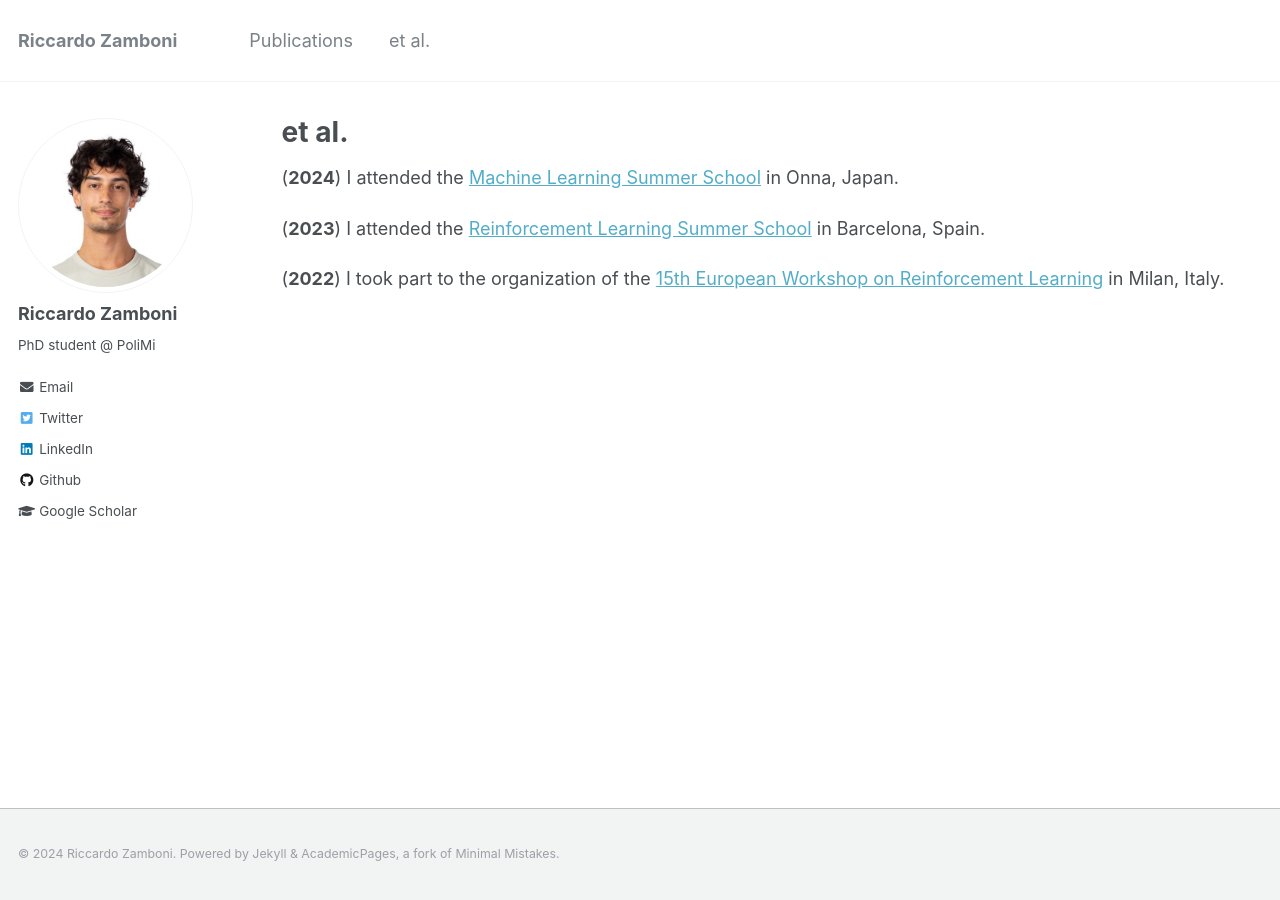
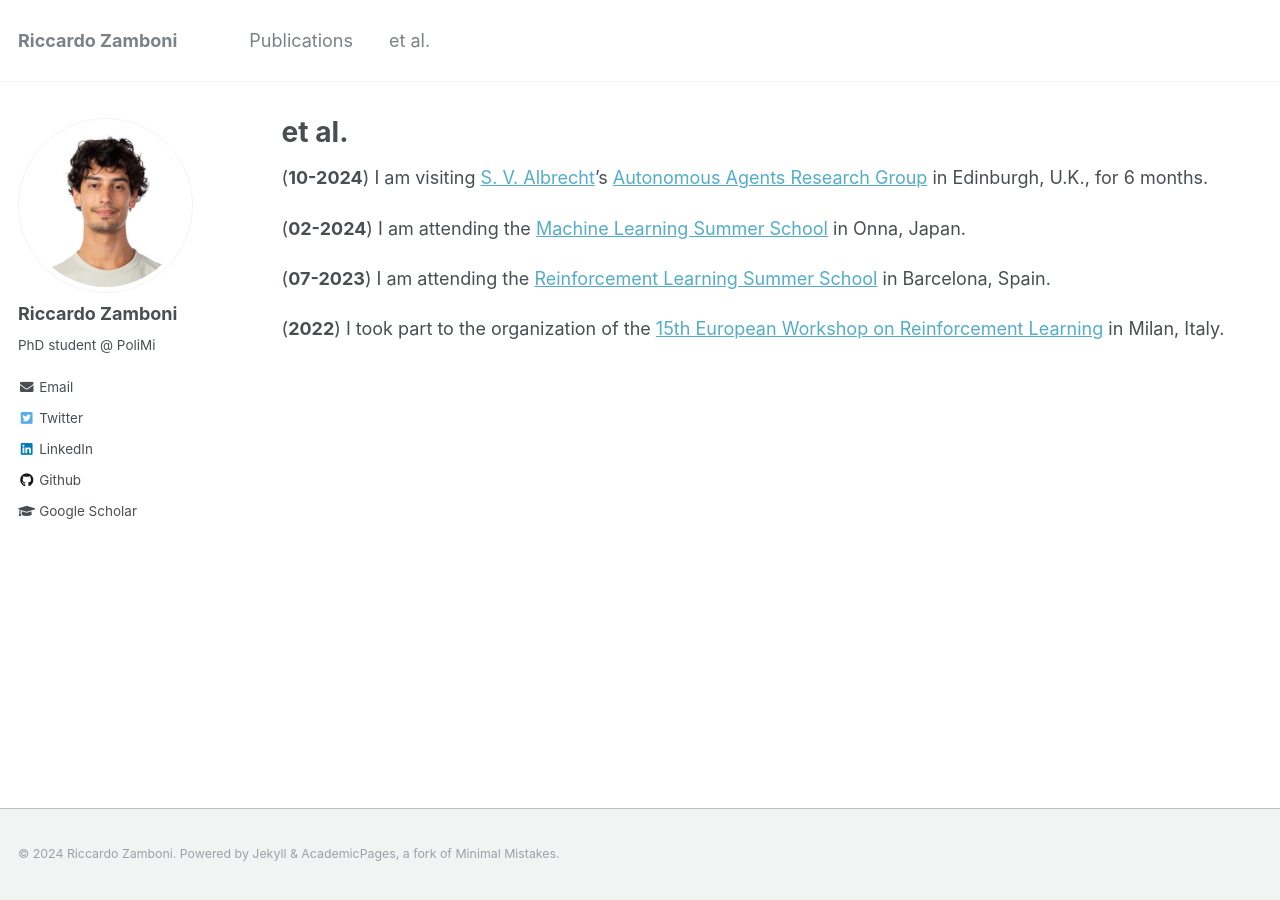
Before and after one commit to RiccZamboni/ricczamboni.github.io, a Jekyll site: the page built from _pages/news.md, in a window 1280 px wide. Built offline with Jekyll 4.4.1, drawn with Linux system fonts in a browser that asks for light colours.

Commit message:
Update news.md

```diff
--- a/_pages/news.md
+++ b/_pages/news.md
@@ -5,8 +5,10 @@ permalink: /news/
 author_profile: true
 ---
 
-(**2024**) I attended the [Machine Learning Summer School](https://groups.oist.jp/mlss) in Onna, Japan.
+(**10-2024**) I am visiting [S. V. Albrecht](https://scholar.google.co.uk/citations?user=ceSFqCcAAAAJ&hl=en)'s [Autonomous Agents Research Group](https://agents.inf.ed.ac.uk) in Edinburgh, U.K., for 6 months.
 
-(**2023**) I attended the [Reinforcement Learning Summer School](https://rlsummerschool.com/) in Barcelona, Spain.
+(**02-2024**) I am attending the [Machine Learning Summer School](https://groups.oist.jp/mlss) in Onna, Japan.
+
+(**07-2023**) I am attending the [Reinforcement Learning Summer School](https://rlsummerschool.com/) in Barcelona, Spain.
 
 (**2022**) I took part to the organization of the [15th European Workshop on Reinforcement Learning](https://ewrl.wordpress.com/past-ewrl/ewrl15-2022/) in Milan, Italy.
```
